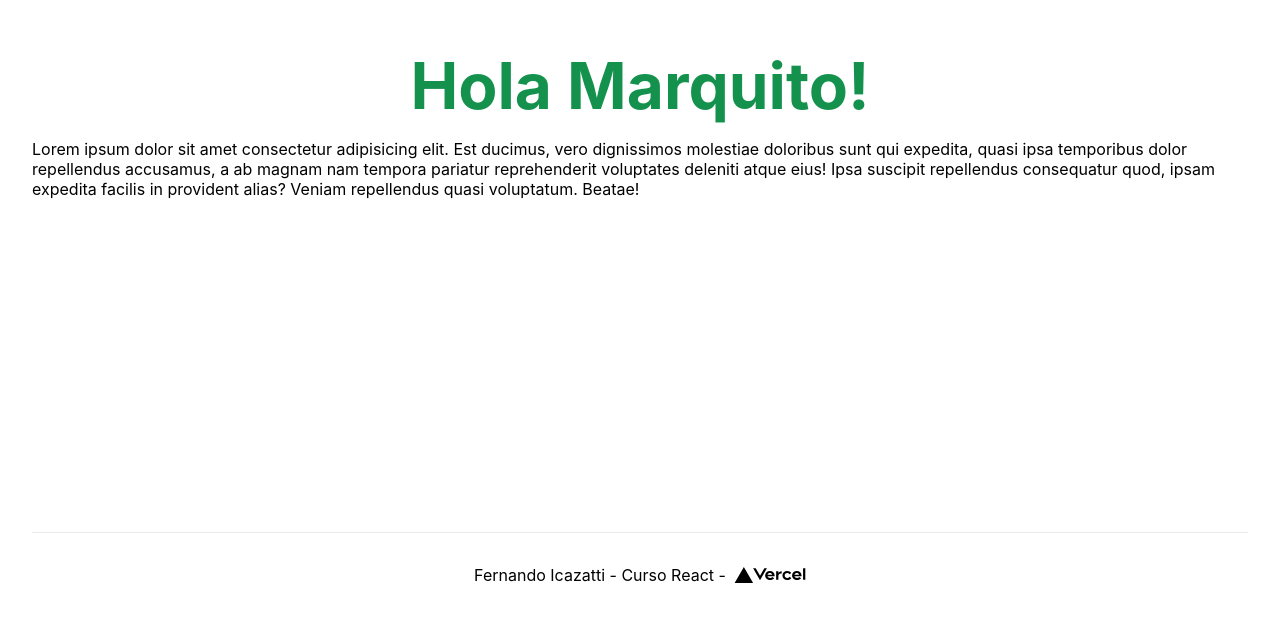
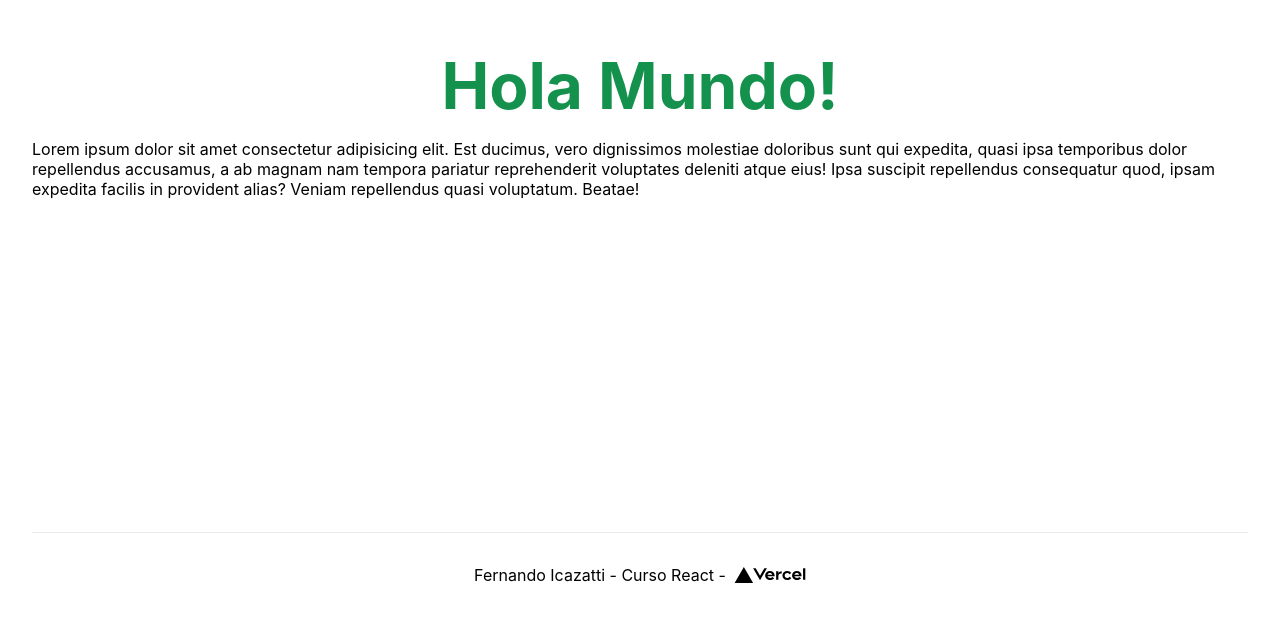
Before and after one commit to fericazatti/Desafios_React, a Next.js app: page / in a window 1280 px wide. Shown: the part 268-885 px from the top of the page. Built offline with nearby package versions, Linux system fonts and the light colour scheme.

Commit message:
desafio2

```diff
--- a/pages/index.js
+++ b/pages/index.js
@@ -13,7 +13,7 @@ export default function Home() {
 
       <main className={styles.main}>
         <h1 className={styles.title}>
-          <a href="https://folcademy.com/home">Hola Marquito!</a>
+          <a href="https://folcademy.com/home">Hola Mundo!</a>
         </h1>
         <p>
           Lorem ipsum dolor sit amet consectetur adipisicing elit. Est ducimus, vero dignissimos molestiae doloribus sunt qui expedita, quasi ipsa temporibus dolor repellendus accusamus, a ab magnam nam tempora pariatur reprehenderit voluptates deleniti atque eius! Ipsa suscipit repellendus consequatur quod, ipsam expedita facilis in provident alias? Veniam repellendus quasi voluptatum. Beatae!
```
